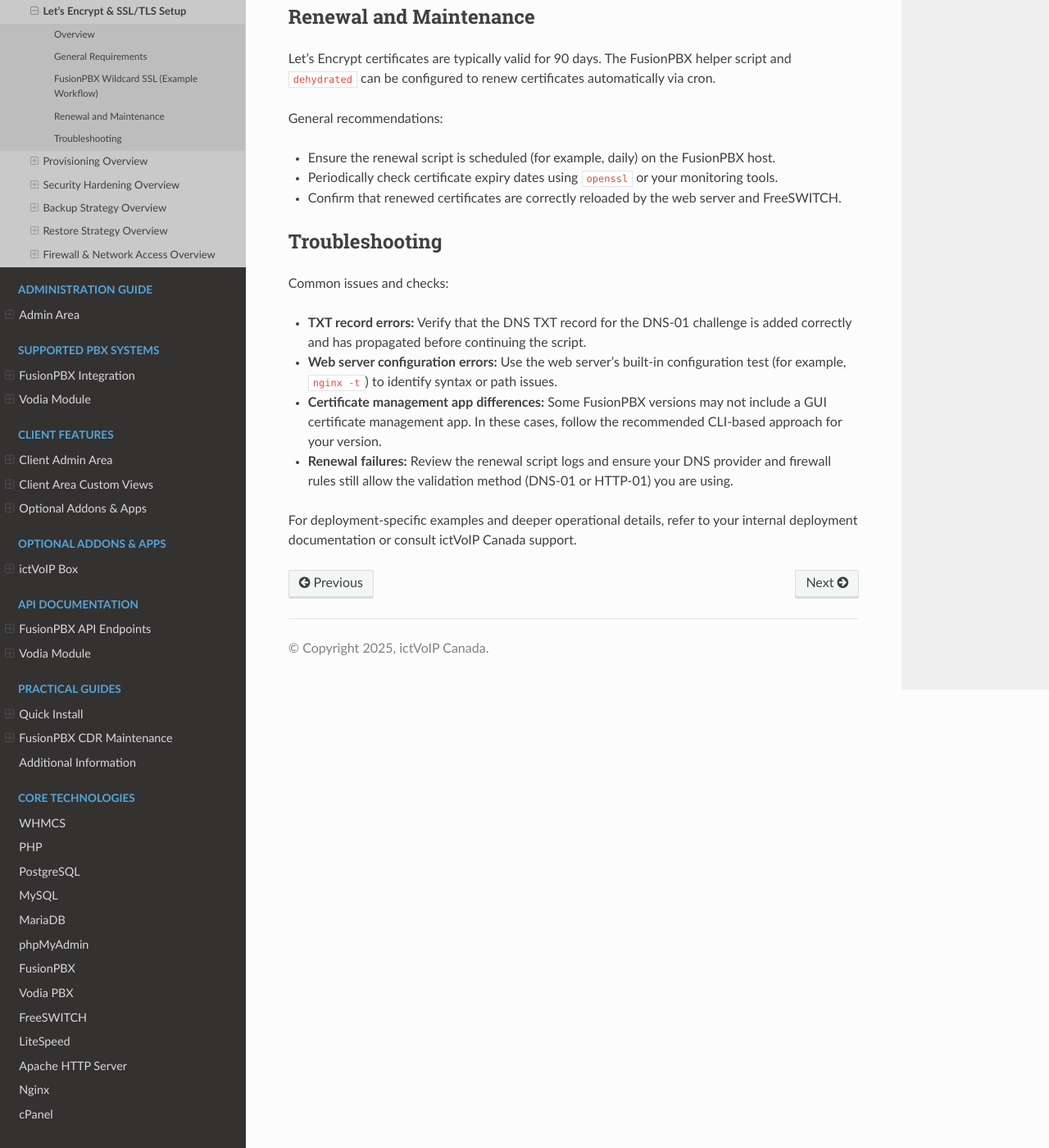
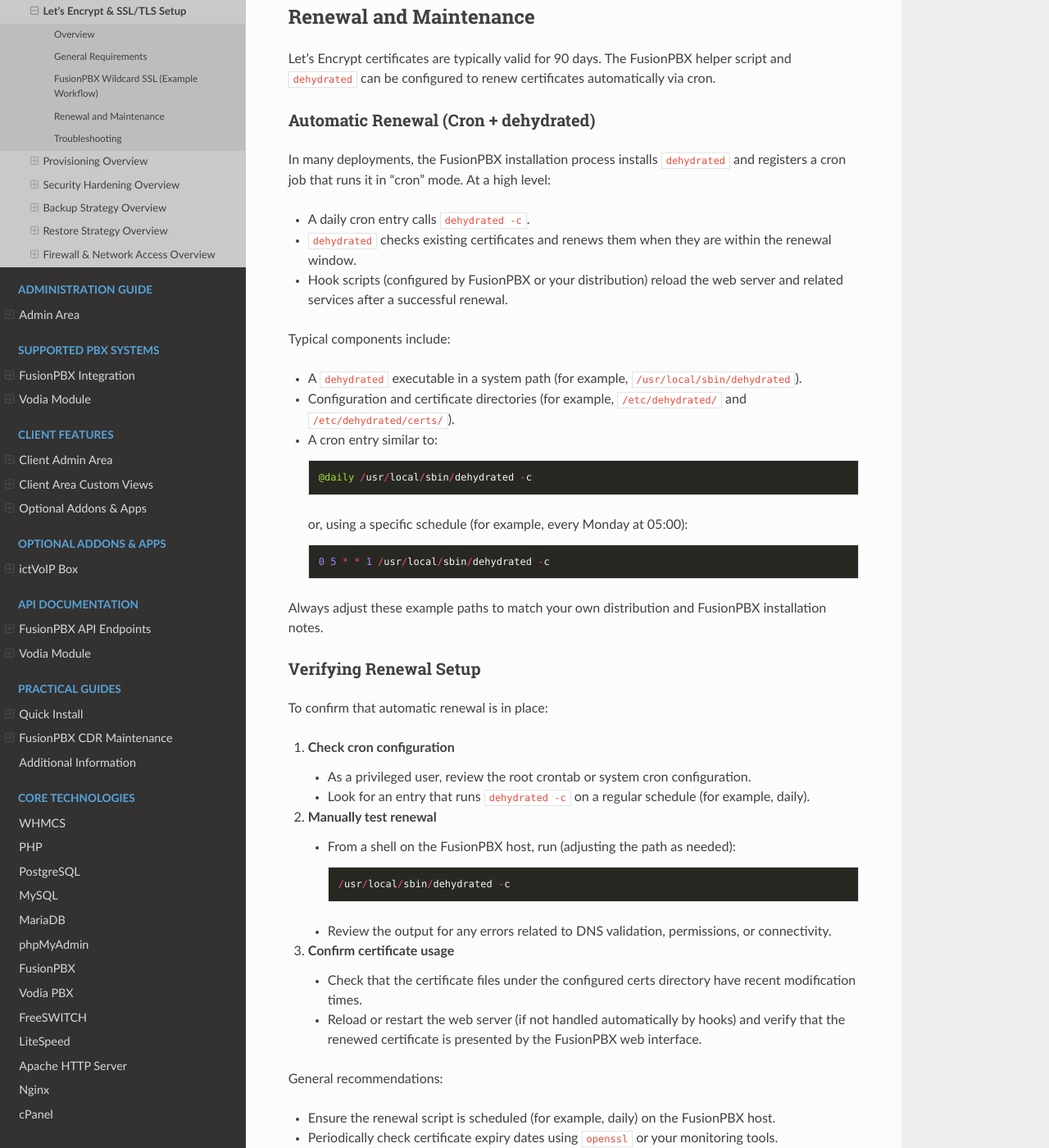
Before and after one commit to ictvoip/ictvoip-docs, a Sphinx documentation site: the page built from docs/source/getting_started/lets_encrypt.rst, in a window 1280 px wide and 1400 px high, scrolled down 3658 px. Shown: the whole window at 82% size. Built offline with Sphinx 7.4.7 and the Read the Docs theme 3.1.0, drawn with Linux system fonts in a browser that asks for light colours; pages that are not in the unit, such as notebooks, are missing from menus.

Commit message:
update auto SSL

```diff
--- a/docs/source/firewall.rst
+++ b/docs/source/firewall.rst
@@ -24,6 +24,10 @@ Core Principles
 * **Segregate Web, DB, and PBX Roles**
   - Where possible, separate WHMCS, database, and PBX components into
     appropriate network segments.
+
+For guidance on HTTPS certificate issuance and automatic renewal for
+FusionPBX hosts (for example, Let's Encrypt and ``dehydrated``
+workflows), see :doc:`getting_started/lets_encrypt`.
 
 Typical Port Considerations
 ---------------------------
--- a/docs/source/getting_started/lets_encrypt.rst
+++ b/docs/source/getting_started/lets_encrypt.rst
@@ -209,6 +209,66 @@ Let's Encrypt certificates are typically valid for 90 days. The
 FusionPBX helper script and ``dehydrated`` can be configured to renew
 certificates automatically via cron.
 
+Automatic Renewal (Cron + dehydrated)
+~~~~~~~~~~~~~~~~~~~~~~~~~~~~~~~~~~~~~
+
+In many deployments, the FusionPBX installation process installs
+``dehydrated`` and registers a cron job that runs it in "cron" mode.
+At a high level:
+
+* A daily cron entry calls ``dehydrated -c``.
+* ``dehydrated`` checks existing certificates and renews them when they
+  are within the renewal window.
+* Hook scripts (configured by FusionPBX or your distribution) reload
+  the web server and related services after a successful renewal.
+
+Typical components include:
+
+* A ``dehydrated`` executable in a system path (for example,
+  ``/usr/local/sbin/dehydrated``).
+* Configuration and certificate directories (for example,
+  ``/etc/dehydrated/`` and ``/etc/dehydrated/certs/``).
+* A cron entry similar to::
+
+      @daily /usr/local/sbin/dehydrated -c
+
+  or, using a specific schedule (for example, every Monday at 05:00)::
+
+      0 5 * * 1 /usr/local/sbin/dehydrated -c
+
+Always adjust these example paths to match your own distribution and
+FusionPBX installation notes.
+
+Verifying Renewal Setup
+~~~~~~~~~~~~~~~~~~~~~~~
+
+To confirm that automatic renewal is in place:
+
+1. **Check cron configuration**
+
+   * As a privileged user, review the root crontab or system cron
+     configuration.
+   * Look for an entry that runs ``dehydrated -c`` on a regular
+     schedule (for example, daily).
+
+2. **Manually test renewal**
+
+   * From a shell on the FusionPBX host, run (adjusting the path as
+     needed)::
+
+         /usr/local/sbin/dehydrated -c
+
+   * Review the output for any errors related to DNS validation,
+     permissions, or connectivity.
+
+3. **Confirm certificate usage**
+
+   * Check that the certificate files under the configured certs
+     directory have recent modification times.
+   * Reload or restart the web server (if not handled automatically by
+     hooks) and verify that the renewed certificate is presented by the
+     FusionPBX web interface.
+
 General recommendations:
 
 * Ensure the renewal script is scheduled (for example, daily) on the
--- a/docs/source/getting_started/security.rst
+++ b/docs/source/getting_started/security.rst
@@ -57,6 +57,10 @@ For FusionPBX integrations:
 * Use the ictVoIP Billing **Client Services** or **Server Provisioning Settings** tools to run credential and whitelist tests against your PBX servers so you can confirm that the WHMCS host can reach the API endpoints before enabling automated provisioning.
 * Keep FusionPBX and its dependencies updated with security patches.
 
+For certificate issuance and automatic renewal patterns (including
+``dehydrated`` and cron-based renewal), see the
+:doc:`/getting_started/lets_encrypt` guide.
+
 For an overview of the FusionPBX APIs and security model, see
 :doc:`/modules/fusionpbx` and :doc:`/modules/fusionpbx/api_endpoints`.
 
--- a/docs/source/modules/fusionpbx/installation.rst
+++ b/docs/source/modules/fusionpbx/installation.rst
@@ -364,6 +364,10 @@ After successful installation:
 6. **Confirm CDR Export for Billing** - Once calls are flowing, verify
    that CDRs can be exported via the configured APIs and that
    :doc:`/admin/autobill` can consume them during test runs.
+7. **Verify HTTPS Certificates and Renewal** - Ensure your FusionPBX
+   host is using valid HTTPS certificates and that automatic renewal is
+   configured. See :doc:`/getting_started/lets_encrypt` for an overview
+   of certificate issuance and cron-based renewal patterns.
 
 For detailed configuration instructions, see the :doc:`configuration` guide.
 
```
